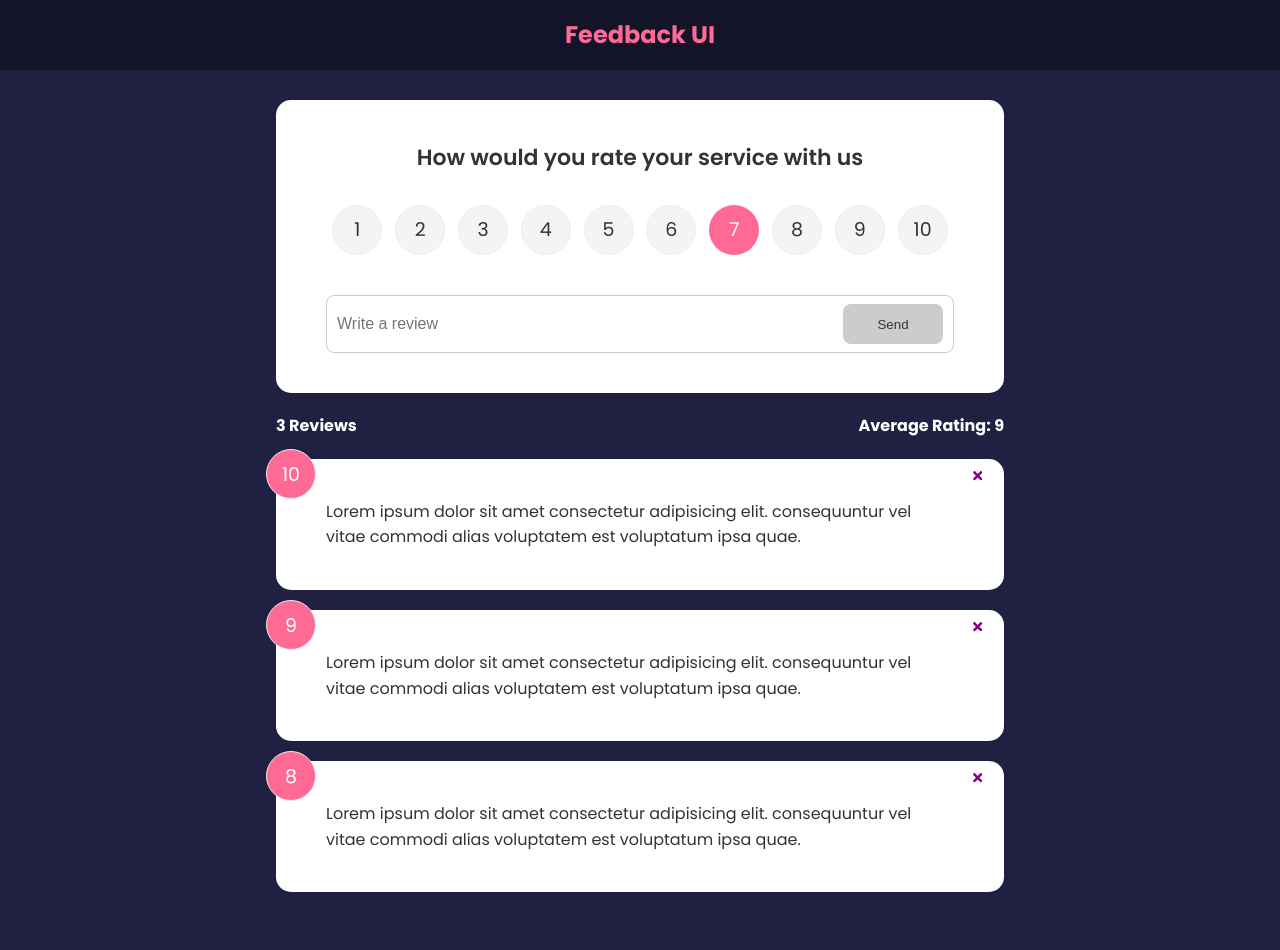
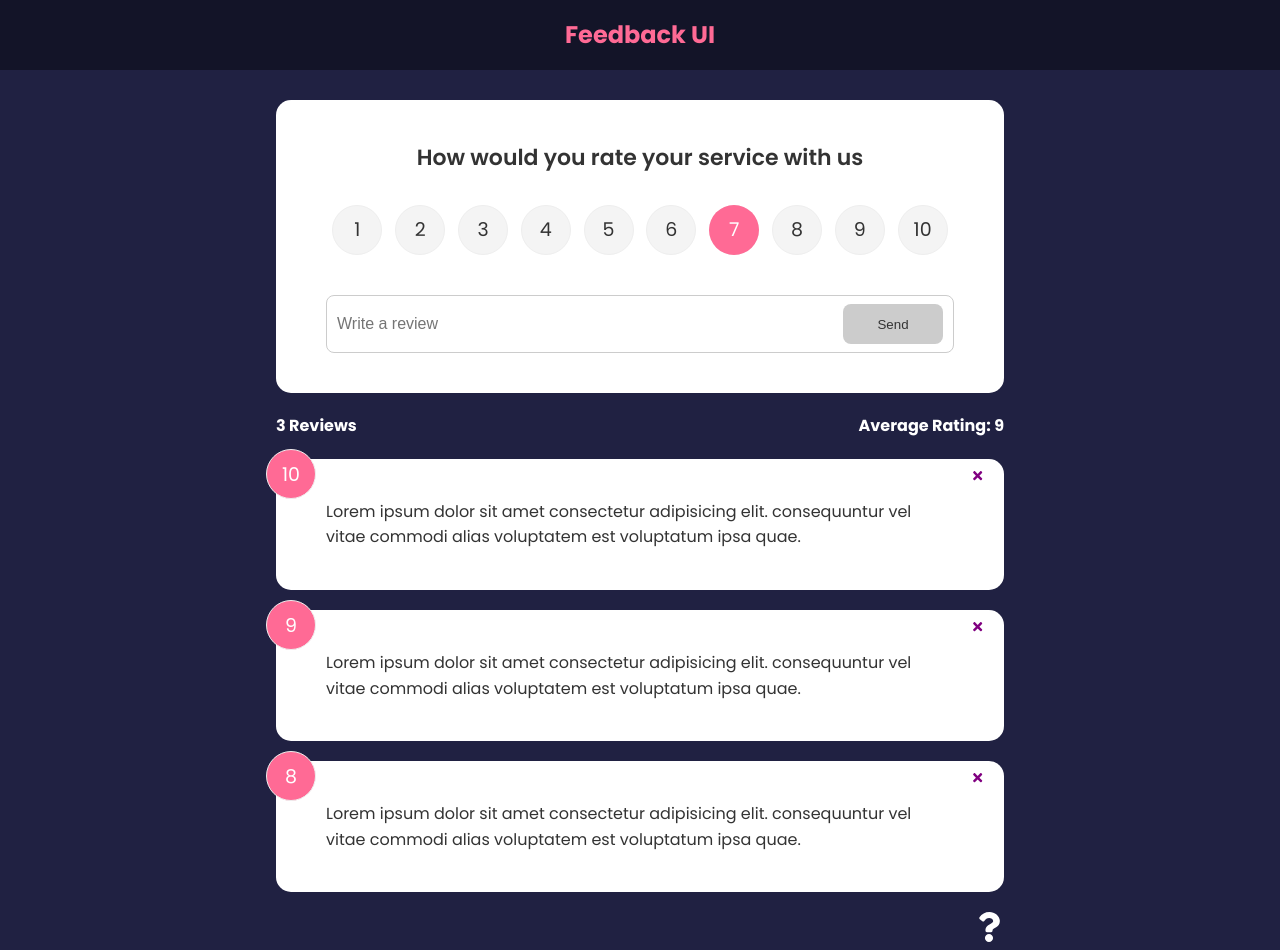
Before and after one commit to edgarkhudoyan/feedback-app, a React (Create React App) app: page / in a window 1280 px wide. Before the commit the page ends 912 px from the top, so only its background shows below. Built offline with nearby package versions, Linux system fonts and the light colour scheme.

Commit message:
add route to about page

```diff
--- a/src/App.js
+++ b/src/App.js
@@ -6,6 +6,7 @@
 import FeedbackStats from "./components/FeedbackStats";
 import FeedbackForm from "./components/FeedbackForm";
 import AboutPage from "./pages/AboutPage";
+import AboutIconLink from "./components/AboutIconLink";
 import FeedbackData from "./data/FeedbackData";
 
 function App() {
@@ -37,6 +38,7 @@
                   feedback={feedback}
                   handleDelete={deleteFeedback}
                 />
+                <AboutIconLink />
               </>
             }
           ></Route>
--- /dev/null
+++ b/src/components/AboutIconLink.jsx
@@ -0,0 +1,14 @@
+import { Link } from "react-router-dom";
+import { FaQuestion } from "react-icons/fa";
+
+function AboutIconLink() {
+  return (
+    <div className="about-link">
+      <Link to="/about">
+        <FaQuestion size={30} />
+      </Link>
+    </div>
+  );
+}
+
+export default AboutIconLink;
```
